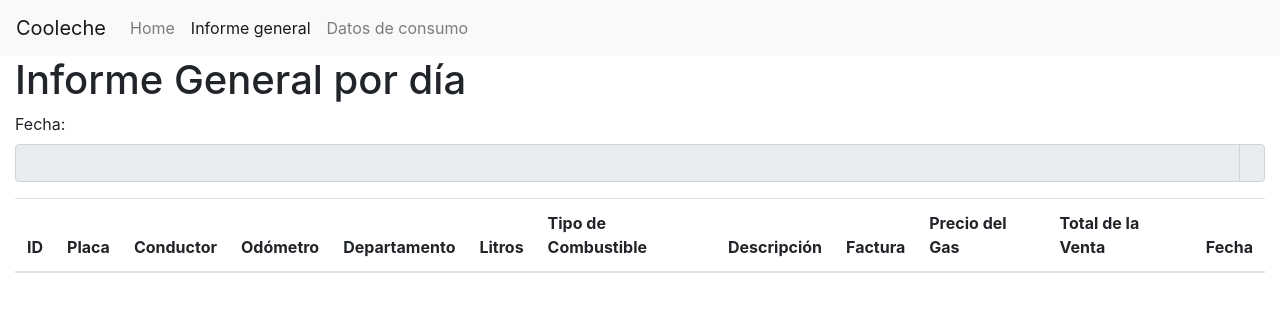
After one commit to mrdavis-dev/FuelTrack, a Flask app: page /informe in a window 1280 px wide. The commit adds this page. Shown: the top 312 px of the page. Run offline with Flask 3, Linux system fonts and the light colour scheme; data that the repository does not hold is empty; some libraries are stand-ins or nearby versions.

Commit message:
datos de consumo

```diff
--- a/app.py
+++ b/app.py
@@ -1,3 +1,4 @@
+import math
 from flask import Flask, render_template, request, jsonify, redirect
 import mysql.connector
 from datetime import datetime
@@ -14,10 +15,49 @@ db_config = {
     'database': 'bxlctm1oclck3tw4l6dq',
     'charset': 'utf8mb4'
 }
+db = mysql.connector.connect(**db_config)
 
 @app.route('/')
 def index():
     return render_template('index.html')
+
+# Ruta para la página de datos_consumo
+@app.route('/datos_consumo', methods=['GET'])
+def datos_consumo():
+    return render_template('datos_consumo.html')
+
+# Ruta para consultar los datos de consumo
+@app.route('/consultar', methods=['POST'])
+def consultar():
+    print("Se ejecutó la función consultar()")
+    placa = request.form.get('placa')
+    tipo_combustible = request.form.get('tipo_combustible')
+    intervalo = request.form.get('intervalo')
+    fecha = request.form.get('fecha')
+
+    # Realizar la consulta SQL en la base de datos para obtener los resultados
+    try:
+        db = mysql.connector.connect(**db_config)
+        cursor = db.cursor(dictionary=True)
+
+        if intervalo == 'dia':
+                query = "SELECT placa, tipo_combustible, DATE(fecha) AS intervalo, SUM(litros) AS litros_utilizados, SUM(total_venta) AS costo_total FROM consumo WHERE placa = %s AND tipo_combustible = %s AND DATE(fecha) = %s GROUP BY placa, tipo_combustible, DATE(fecha)"
+                cursor.execute(query, (placa, tipo_combustible, fecha))
+        elif intervalo == 'semana':
+                query = "SELECT placa, tipo_combustible, WEEK(fecha) AS intervalo, SUM(litros) AS litros_utilizados, SUM(total_venta) AS costo_total FROM consumo WHERE placa = %s AND tipo_combustible = %s AND WEEK(fecha) = WEEK(CURDATE()) GROUP BY placa, tipo_combustible, WEEK(fecha)"
+                cursor.execute(query, (placa, tipo_combustible))
+        elif intervalo == 'mes':
+                query = "SELECT placa, tipo_combustible, MONTH(fecha) AS intervalo, SUM(litros) AS litros_utilizados, SUM(total_venta) AS costo_total FROM consumo WHERE placa = %s AND tipo_combustible = %s AND MONTH(fecha) = MONTH(CURDATE()) GROUP BY placa, tipo_combustible, MONTH(fecha)"
+                cursor.execute(query, (placa, tipo_combustible))
+
+        resultados = cursor.fetchall()
+    except mysql.connector.Error as error:
+        print("Error al consultar la base de datos: {}".format(error))
+        resultados = []
+        print("Resultados:", resultados)
+    # Renderizar la plantilla con los resultados de la consulta
+    return render_template('datos_consumo.html', resultados=resultados)
+
 
 # Ruta para buscar el vehículo
 @app.route('/buscar_placa', methods=['POST'])
@@ -41,6 +81,28 @@ def buscar_placa():
     else:
         # Enviar una respuesta JSON si no se encuentra el vehículo
         return jsonify({'error': 'Vehículo no encontrado'})
+
+
+# Ruta para la página "informe"
+@app.route('/informe', methods=['GET'])
+def informe():
+    fecha = request.args.get('fecha')
+
+    # Realizar la consulta SQL para obtener los registros de consumo por fecha
+    try:
+        db = mysql.connector.connect(**db_config)
+        cursor = db.cursor(dictionary=True)
+        query = "SELECT * FROM consumo WHERE fecha = %s"
+        cursor.execute(query, (fecha,))
+        registros_consumo = cursor.fetchall()
+    except mysql.connector.Error as error:
+        print("Error al consultar la base de datos: {}".format(error))
+        registros_consumo = []
+
+    # Renderizar la plantilla con los registros de consumo
+    return render_template('informe.html', registros_consumo=registros_consumo)
+
+
 
 
 @app.route('/guardar_registro', methods=['POST'])
--- /dev/null
+++ b/templates/informe.html
@@ -0,0 +1,92 @@
+<!DOCTYPE html>
+<html>
+<head>
+  <title>Informe de Consumo</title>
+  <link rel="stylesheet" href="https://stackpath.bootstrapcdn.com/bootstrap/4.5.2/css/bootstrap.min.css">
+  <link rel="stylesheet" href="https://cdnjs.cloudflare.com/ajax/libs/bootstrap-datepicker/1.9.0/css/bootstrap-datepicker.min.css">
+</head>
+<body>
+    <nav class="navbar navbar-expand-lg navbar-light bg-light">
+        <a class="navbar-brand" href="#">Cooleche</a>
+        <button class="navbar-toggler" type="button" data-toggle="collapse" data-target="#navbarNavDropdown" aria-controls="navbarNavDropdown" aria-expanded="false" aria-label="Toggle navigation">
+          <span class="navbar-toggler-icon"></span>
+        </button>
+        <div class="collapse navbar-collapse" id="navbarNavDropdown">
+          <ul class="navbar-nav">
+            <li class="nav-item">
+              <a class="nav-link" href="{{ url_for('index') }}">Home</a>
+            </li>
+            <li class="nav-item">
+              <a class="nav-link active" href="{{ url_for('informe') }}">Informe general</a>
+            </li>
+            <li class="nav-item">
+              <a class="nav-link" href="{{ url_for('datos_consumo') }}">Datos de consumo</a>
+            </li>
+          </ul>
+        </div>
+      </nav>
+  <div class="container-fluid">
+    <h1>Informe General por día</h1>
+    <div class="form-group mb-3">
+      <label for="fecha-input">Fecha:</label>
+      <div class="input-group">
+        <input type="text" class="form-control datepicker" id="fecha-input" name="fecha" readonly>
+        <div class="input-group-append">
+          <span class="input-group-text"><i class="fa fa-calendar"></i></span>
+        </div>
+      </div>
+    </div>
+    <table class="table table-striped">
+      <thead>
+        <tr>
+          <th>ID</th>
+          <th>Placa</th>
+          <th>Conductor</th>
+          <th>Odómetro</th>
+          <th>Departamento</th>
+          <th>Litros</th>
+          <th>Tipo de Combustible</th>
+          <th>Descripción</th>
+          <th>Factura</th>
+          <th>Precio del Gas</th>
+          <th>Total de la Venta</th>
+          <th>Fecha</th>
+        </tr>
+      </thead>
+      <tbody>
+        {% for consumo in registros_consumo %}
+        <tr>
+          <td>{{ consumo.id }}</td>
+          <td>{{ consumo.placa }}</td>
+          <td>{{ consumo.conductor }}</td>
+          <td>{{ consumo.odometro }}</td>
+          <td>{{ consumo.departamento }}</td>
+          <td>{{ consumo.litros }}</td>
+          <td>{{ consumo.tipo_combustible }}</td>
+          <td>{{ consumo.descripcion }}</td>
+          <td>{{ consumo.factura }}</td>
+          <td>{{ consumo.precio_gas }}</td>
+          <td>{{ consumo.total_venta }}</td>
+          <td>{{ consumo.fecha }}</td>
+        </tr>
+        {% endfor %}
+      </tbody>
+    </table>
+  </div>
+
+  <script src="https://code.jquery.com/jquery-3.5.1.slim.min.js"></script>
+  <script src="https://cdn.jsdelivr.net/npm/bootstrap-datepicker@1.9.0/dist/js/bootstrap-datepicker.min.js"></script>
+  <script>
+    $(document).ready(function() {
+      $('.datepicker').datepicker({
+        format: 'yyyy-mm-dd',
+        autoclose: true
+      }).on('changeDate', function() {
+        var selectedDate = $(this).val();
+        // Redirigir a la página con la fecha seleccionada
+        window.location.href = '/informe?fecha=' + selectedDate;
+      });
+    });
+  </script>
+</body>
+</html>
--- a/templates/resultado_vehiculo.html
+++ b/templates/resultado_vehiculo.html
@@ -7,7 +7,7 @@
 </head>
 <body>
 
-    <div class="container text-center mt-4">
+    <div class="container text-center mt-4 mb-5">
         <h2>Información del Vehículo</h2>
         <p><strong>Placa:</strong> {{ vehiculo[1] }}</p>
         <p><strong>Marca:</strong> {{ vehiculo[2] }}</p>
```
Also changed, not shown: templates/datos_consumo.html (added, +104 -0 lines), templates/index.html (+21 -1 lines).
